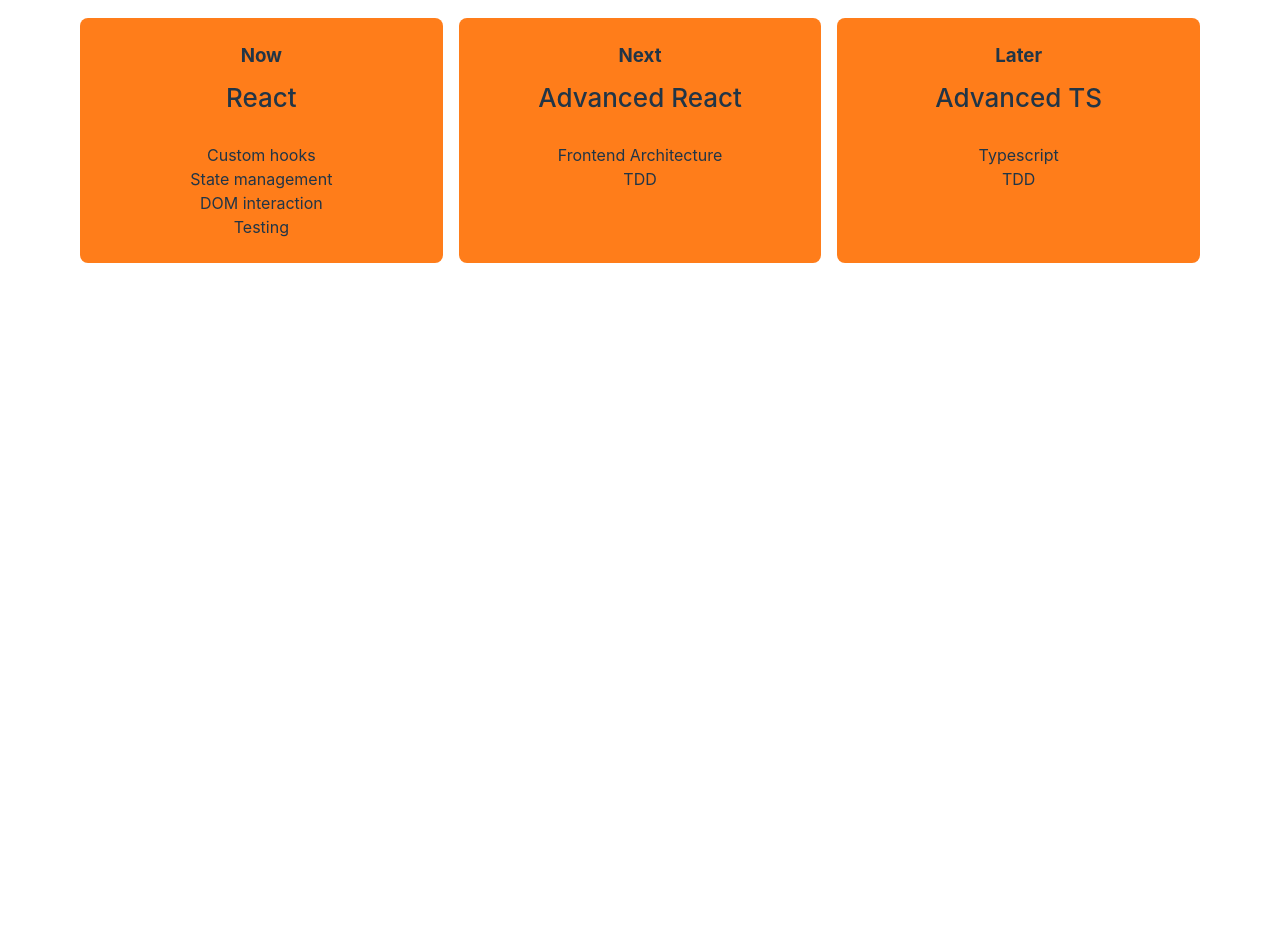
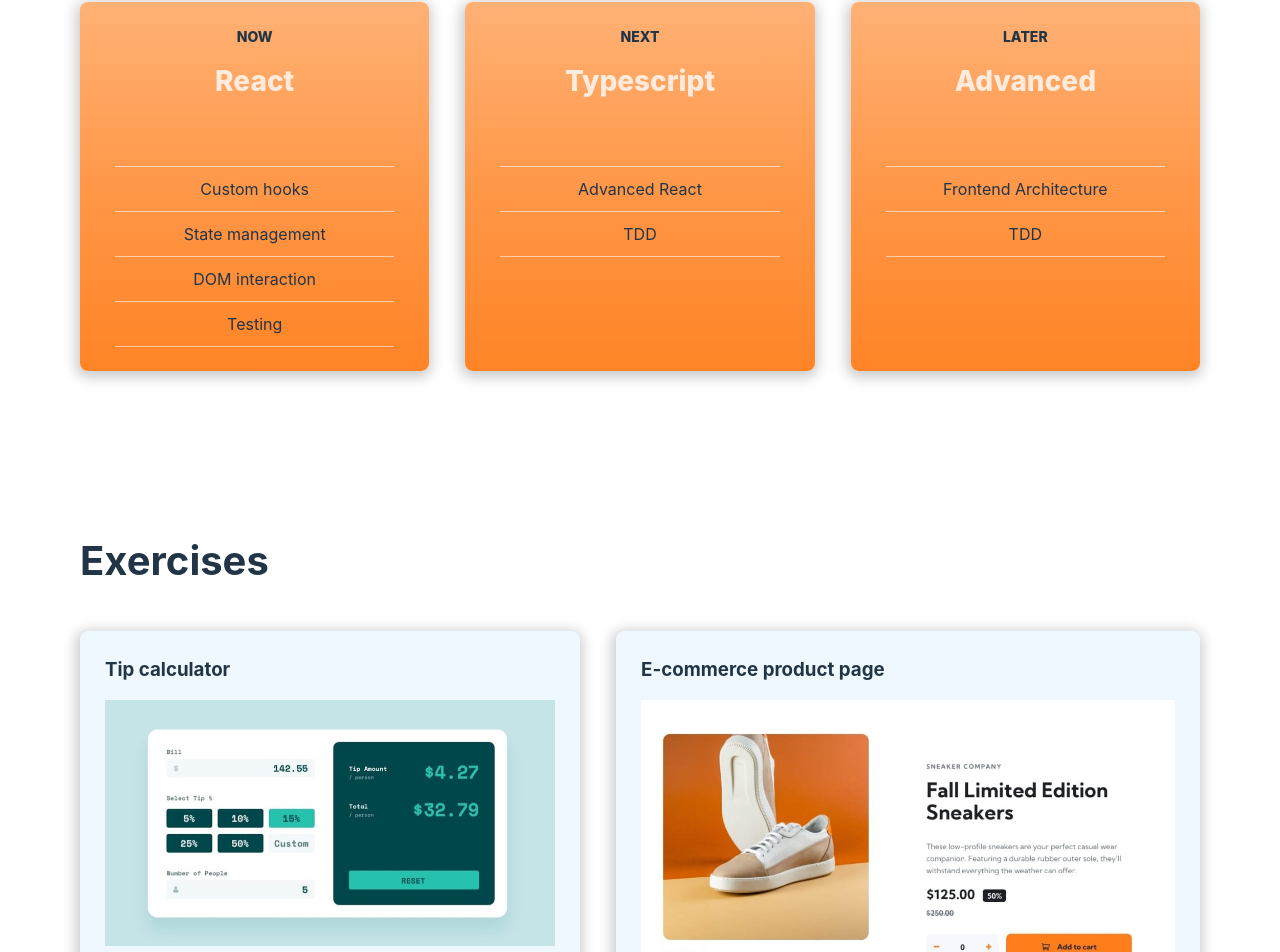
Before and after one commit to meegido/some-website, a React (Vite) app: page /login in a window 1280 px wide. Shown: the part 863-1815 px from the top of the page. Before the commit the page ends 1206 px from the top, so only its background shows below. Built offline with nearby package versions, Linux system fonts and the light colour scheme.

Commit message:
exercises landing section

```diff
--- a/src/pages/landing/landing.jsx
+++ b/src/pages/landing/landing.jsx
@@ -1,5 +1,7 @@
 import LoginForm from './form/login-form';
 import styles from './landing.module.css';
+import tipCalculatorPreview from '../../assets/images/tip-calculator-preview.jpg';
+import ecommercePagePreview from '../../assets/images/product-page-ecommerce.jpg';
 
 const Landing = () => {
   return (
@@ -49,7 +51,23 @@ const Landing = () => {
           <article className={styles.roadmap__card}>
             <header>
               <h3>Next</h3>
-              <p>Advanced React</p>
+              <p>Typescript</p>
+            </header>
+            <section className={styles.skills}>
+              <ul>
+                <li>
+                  <p>Advanced React</p>
+                </li>
+                <li>
+                  <p>TDD</p>
+                </li>
+              </ul>
+            </section>
+          </article>
+          <article className={styles.roadmap__card}>
+            <header>
+              <h3>Later</h3>
+              <p>Advanced</p>
             </header>
             <section className={styles.skills}>
               <ul>
@@ -62,21 +80,26 @@ const Landing = () => {
               </ul>
             </section>
           </article>
-          <article className={styles.roadmap__card}>
-            <header>
-              <h3>Later</h3>
-              <p>Advanced TS</p>
-            </header>
-            <section className={styles.skills}>
-              <ul>
-                <li>
-                  <p>Typescript</p>
-                </li>
-                <li>
-                  <p>TDD</p>
-                </li>
-              </ul>
-            </section>
+        </section>
+      </section>
+      <section className={styles.projects__wrapper}>
+        <h2 className={styles.roadmap__title}>Exercises</h2>
+        <section className={styles.cards__wrapper}>
+          <article className={styles.exercises__card}>
+            <h3>Tip calculator</h3>
+            <img
+              className={styles.thumbnail}
+              src={tipCalculatorPreview}
+              alt="Tip Calculator preview"
+            />
+          </article>
+          <article className={styles.exercises__card}>
+            <h3>E-commerce product page</h3>
+            <img
+              className={styles.thumbnail}
+              src={ecommercePagePreview}
+              alt="E-commerce product page"
+            />
           </article>
         </section>
       </section>
--- a/src/pages/landing/landing.module.css
+++ b/src/pages/landing/landing.module.css
@@ -2,18 +2,24 @@
   width: 100%;
 }
 
+.projects__wrapper,
 .roadmap__wrapper,
 .hero__wrapper {
   display: flex;
   width: 100%;
   flex-direction: column;
   justify-content: space-between;
-  gap: 56px;
   padding: 80px var(--container-padding);
 }
 
 .hero__wrapper {
   background-color: aliceblue;
+  gap: 56px;
+}
+
+.projects__wrapper,
+.roadmap__wrapper {
+  gap: 40px;
 }
 
 .landing__title {
@@ -97,10 +103,20 @@
 
 .roadmap__card {
   width: 100%;
-  gap: 26px;
-  background-color: var(--orange);
+  gap: 54px;
+  background: linear-gradient(
+    0deg,
+    rgba(255, 125, 26, 0.9486388305322129) 0%,
+    rgba(255, 125, 26, 0.8) 49%,
+    rgba(255, 125, 26, 0.6) 100%
+  );
   border-radius: 8px;
-  padding: 24px;
+  padding: 24px 0;
+  box-shadow: -1px 3px 14px 3px rgba(0, 0, 0, 0.22);
+}
+
+.roadmap__card:hover {
+  transform: scale(1.2);
 }
 
 .roadmap__card section ul,
@@ -110,23 +126,77 @@
 }
 
 .roadmap__card header {
-  gap: 8px;
+  gap: 16px;
+  height: 86px;
+}
+
+.roadmap__card header h3 {
+  font-size: 14px;
+  font-weight: 800;
+  text-transform: uppercase;
 }
 
 .roadmap__card header p {
-  font-size: 26px;
+  font-size: 28px;
+  line-height: 36px;
   text-align: center;
-  font-weight: 500;
+  font-weight: 800;
+  opacity: 0.9;
+  color: var(--white);
 }
 
 .roadmap__card section ul {
   list-style: none;
   padding: 0;
+  justify-content: center;
+  width: 80%;
+}
+
+.roadmap__card section ul li:first-child {
+  border-top: 1px solid rgb(255 255 255 / 57%);
+}
+
+.roadmap__card section ul li {
+  display: flex;
+  justify-content: center;
+  border-bottom: 1px solid rgb(255 255 255 / 57%);
+  width: 100%;
+  padding: 10px 0;
 }
 
 @media (min-width: 768px) {
   .cards__wrapper {
     flex-direction: row;
-    gap: 16px;
+    gap: 36px;
   }
 }
+
+@media (min-width: 1440px) {
+  .cards__wrapper {
+    gap: 80px;
+  }
+
+  .projects__wrapper,
+  .cards__wrapper {
+    gap: 56px;
+  }
+
+  .roadmap__card header {
+    gap: 32px;
+  }
+
+  .roadmap__card header p {
+    font-size: 38px;
+  }
+}
+
+.exercises__card {
+  display: flex;
+  flex-direction: column;
+  gap: 16px;
+  background-color: aliceblue;
+  border: 1px solid aliceblue;
+  border-radius: 8px;
+  padding: 24px;
+  box-shadow: -1px 3px 14px 3px rgba(0, 0, 0, 0.22);
+}
```
